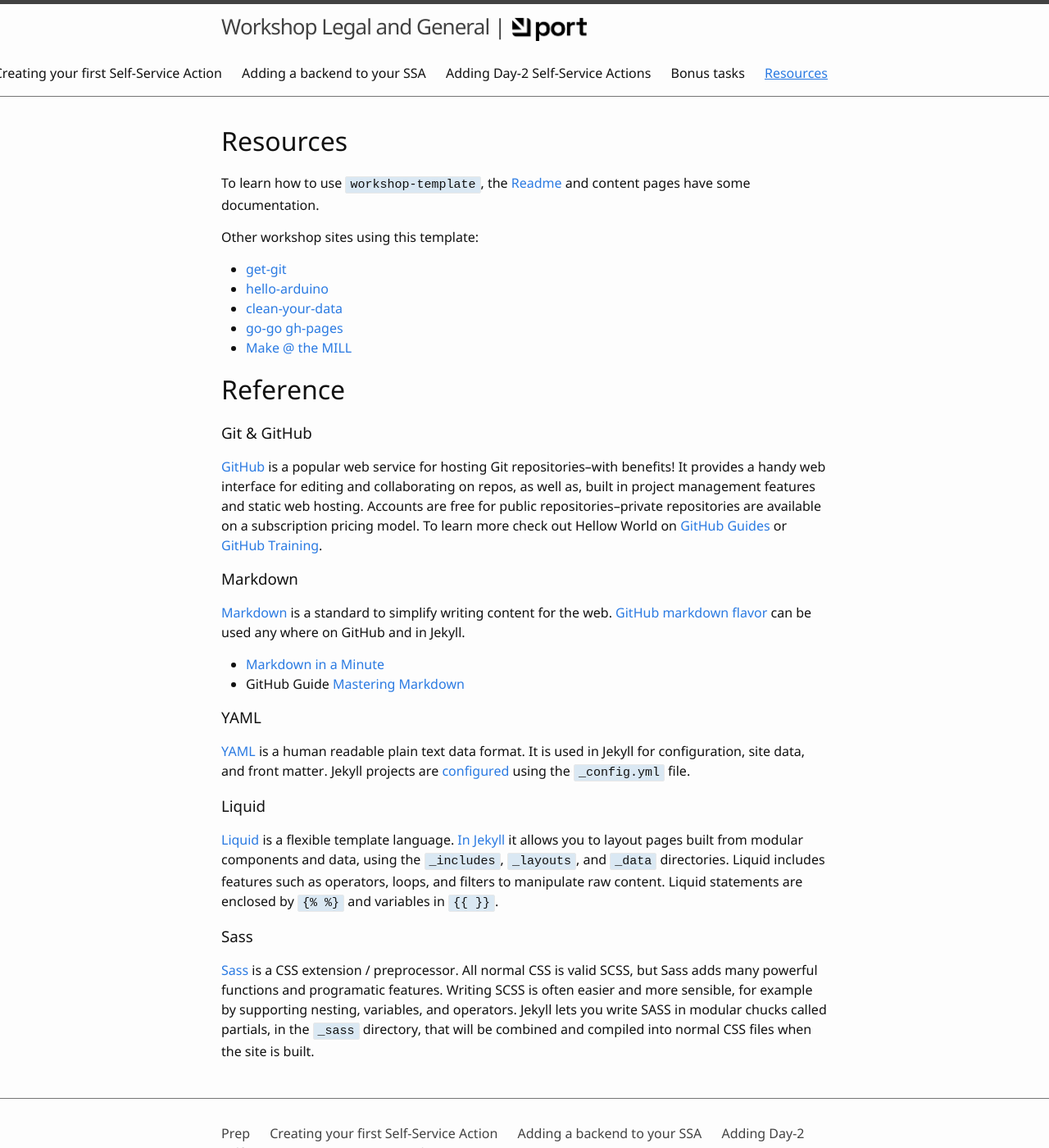
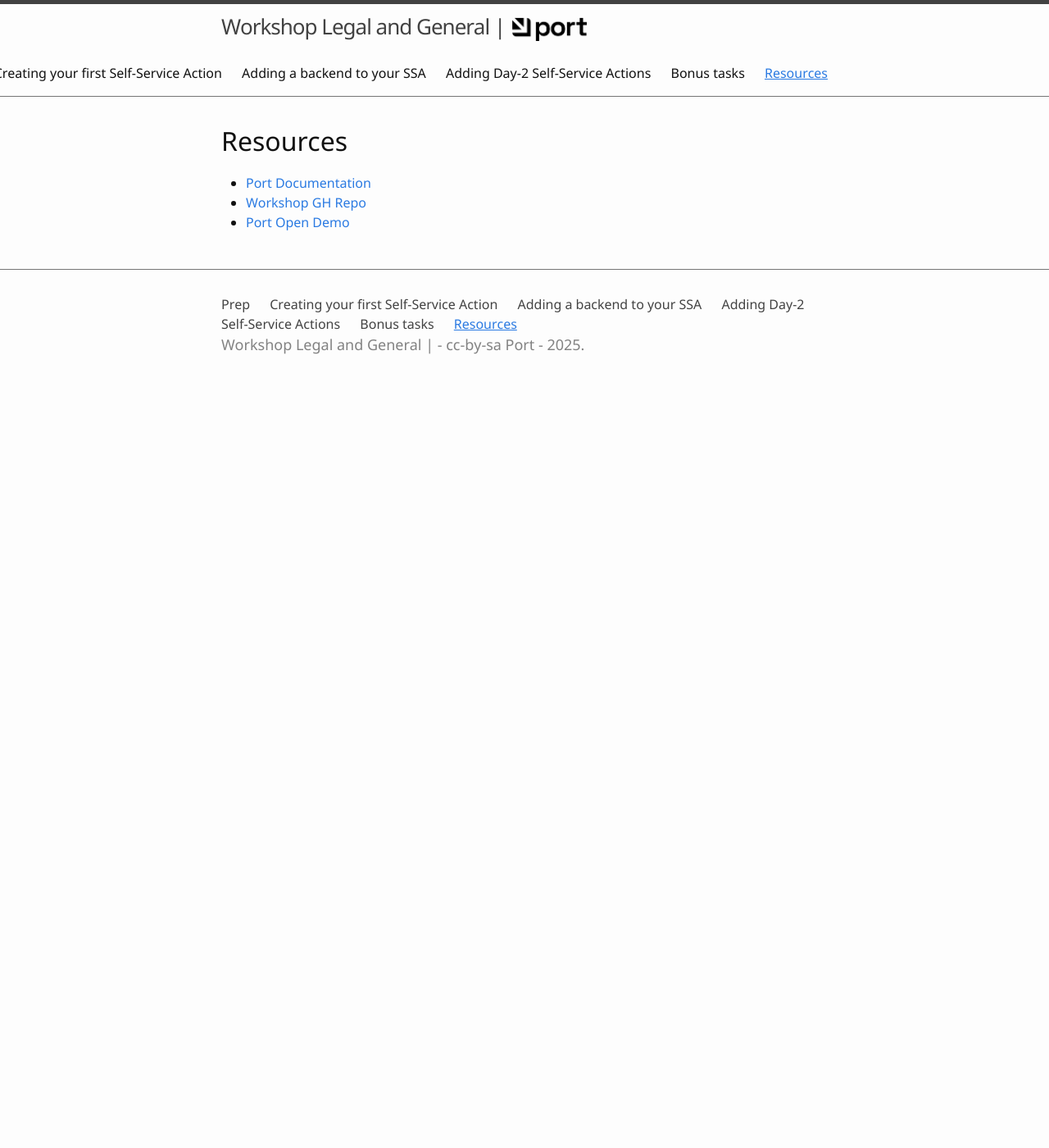
Before and after one commit to port-experimental/landg-workshop, a Jekyll site: the page built from 5-resources.md, in a window 1280 px wide and 1400 px high. Shown: the whole window at 82% size. Built offline with Jekyll 4.4.1, drawn with Linux system fonts in a browser that asks for light colours.

Commit message:
polishing

```diff
--- a/5-resources.md
+++ b/5-resources.md
@@ -5,49 +5,6 @@ nav: true
 
 # Resources
 
-To learn how to use `workshop-template`, the [Readme](https://github.com/evanwill/workshop-template/blob/main/README.md) and content pages have some documentation.
-
-Other workshop sites using this template:
-
-- [get-git](https://evanwill.github.io/get-git/)
-- [hello-arduino](https://evanwill.github.io/hello-arduino/)
-- [clean-your-data](https://evanwill.github.io/clean-your-data/)
-- [go-go gh-pages](https://evanwill.github.io/go-go-ghpages/)
-- [Make @ the MILL](https://uidaholib.github.io/make-at-the-mill/)
-
-# Reference
-
-### Git & GitHub
-
-[GitHub](https://github.com/){:target="_blank"} is a popular web service for hosting Git repositories--with benefits!
-It provides a handy web interface for editing and collaborating on repos, as well as, built in project management features and static web hosting.
-Accounts are free for public repositories--private repositories are available on a subscription pricing model.
-To learn more check out Hellow World on [GitHub Guides](https://guides.github.com/){:target="_blank"} or [GitHub Training](https://services.github.com/on-demand/){:target="_blank"}.
-
-### Markdown
-
-[Markdown](https://daringfireball.net/projects/markdown/) is a standard to simplify writing content for the web.
-[GitHub markdown flavor](https://help.github.com/articles/basic-writing-and-formatting-syntax/) can be used any where on GitHub and in Jekyll.
-
-- [Markdown in a Minute](https://evanwill.github.io/_drafts/notes/markdown-minute.html)
-- GitHub Guide [Mastering Markdown](https://guides.github.com/features/mastering-markdown/)
-
-### YAML
-
-[YAML](http://www.yaml.org/) is a human readable plain text data format.
-It is used in Jekyll for configuration, site data, and front matter.
-Jekyll projects are [configured](https://jekyllrb.com/docs/configuration/) using the `_config.yml` file.
-
-### Liquid
-
-[Liquid](http://shopify.github.io/liquid/) is a flexible template language.
-[In Jekyll](https://jekyllrb.com/docs/templates/) it allows you to layout pages built from modular components and data, using the `_includes`, `_layouts`, and `_data` directories.
-Liquid includes features such as operators, loops, and filters to manipulate raw content.
-Liquid statements are enclosed by {% raw %}`{%  %}`{% endraw %} and variables in {% raw %}`{{  }}`{% endraw %}.
-
-### Sass
-
-[Sass](http://sass-lang.com/) is a CSS extension / preprocessor.
-All normal CSS is valid SCSS, but Sass adds many powerful functions and programatic features.
-Writing SCSS is often easier and more sensible, for example by supporting nesting, variables, and operators.
-Jekyll lets you write SASS in modular chucks called partials, in the `_sass` directory, that will be combined and compiled into normal CSS files when the site is built.
+- [Port Documentation](docs.port.io)
+- [Workshop GH Repo](https://github.com/port-experimental/landg-workshop)
+- [Port Open Demo](demo.getport.io)
--- a/_config.yml
+++ b/_config.yml
@@ -10,8 +10,8 @@
 # title appears in the header
 title: Workshop Legal and General |
 # description and keywords for meta tags
-description: "Create an OER workshop website quick and easy!"
-keywords: "workshops, OER, Open Education, websites, gh-pages, jekyll"
+description: "Create your first Self-Service Action with Port"
+keywords: "workshop, Port, IDP, Self-Service Action"
 
 # author settings for cc-by, appears in the footer
 author: Port
```
Also changed, not shown: 3-adding-day-2-ssa.md (+5 -2 lines).
